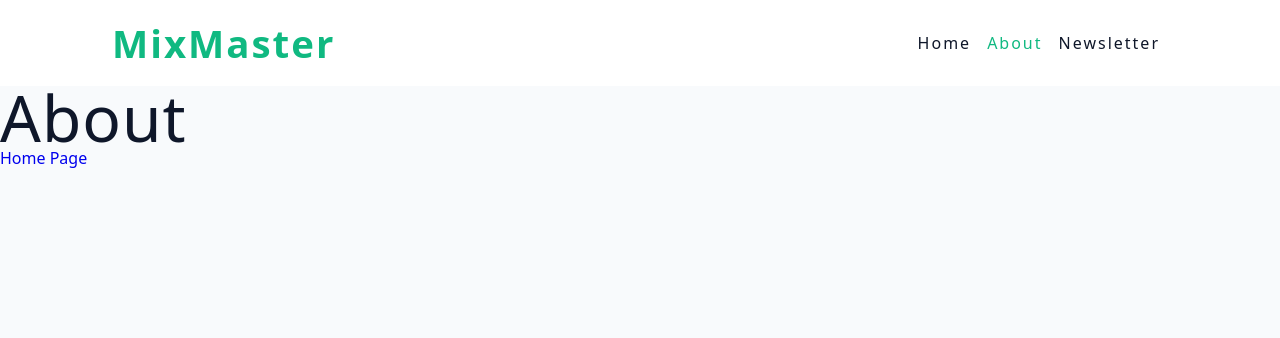
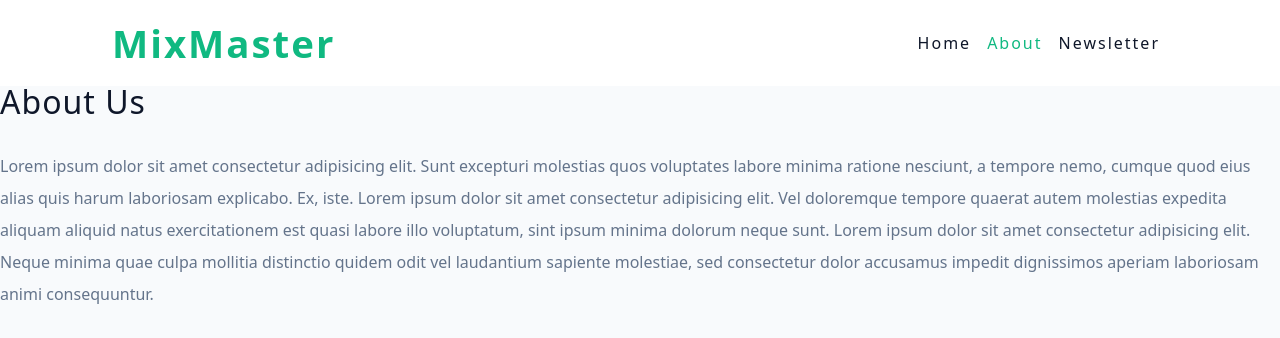
Before and after one commit to BousninaHamda/mixmaster, a React (Vite) app: page /about in a window 1280 px wide. Shown: the top 338 px of the page. Built offline with nearby package versions, Linux system fonts and the light colour scheme.

Commit message:
About page

```diff
--- a/src/pages/About.jsx
+++ b/src/pages/About.jsx
@@ -1,11 +1,22 @@
-import { Link } from "react-router-dom";
+import Wrapper from "../assets/wrappers/AboutPage";
 
 const About = () => {
   return (
-    <div>
-      <h1>About</h1>
-      <Link to="/">Home Page</Link>
-    </div>
+    <Wrapper>
+      <h3>About Us</h3>
+      <p>
+        Lorem ipsum dolor sit amet consectetur adipisicing elit. Sunt excepturi
+        molestias quos voluptates labore minima ratione nesciunt, a tempore
+        nemo, cumque quod eius alias quis harum laboriosam explicabo. Ex, iste.
+        Lorem ipsum dolor sit amet consectetur adipisicing elit. Vel doloremque
+        tempore quaerat autem molestias expedita aliquam aliquid natus
+        exercitationem est quasi labore illo voluptatum, sint ipsum minima
+        dolorum neque sunt. Lorem ipsum dolor sit amet consectetur adipisicing
+        elit. Neque minima quae culpa mollitia distinctio quidem odit vel
+        laudantium sapiente molestiae, sed consectetur dolor accusamus impedit
+        dignissimos aperiam laboriosam animi consequuntur.
+      </p>
+    </Wrapper>
   );
 };
 export default About;
```
